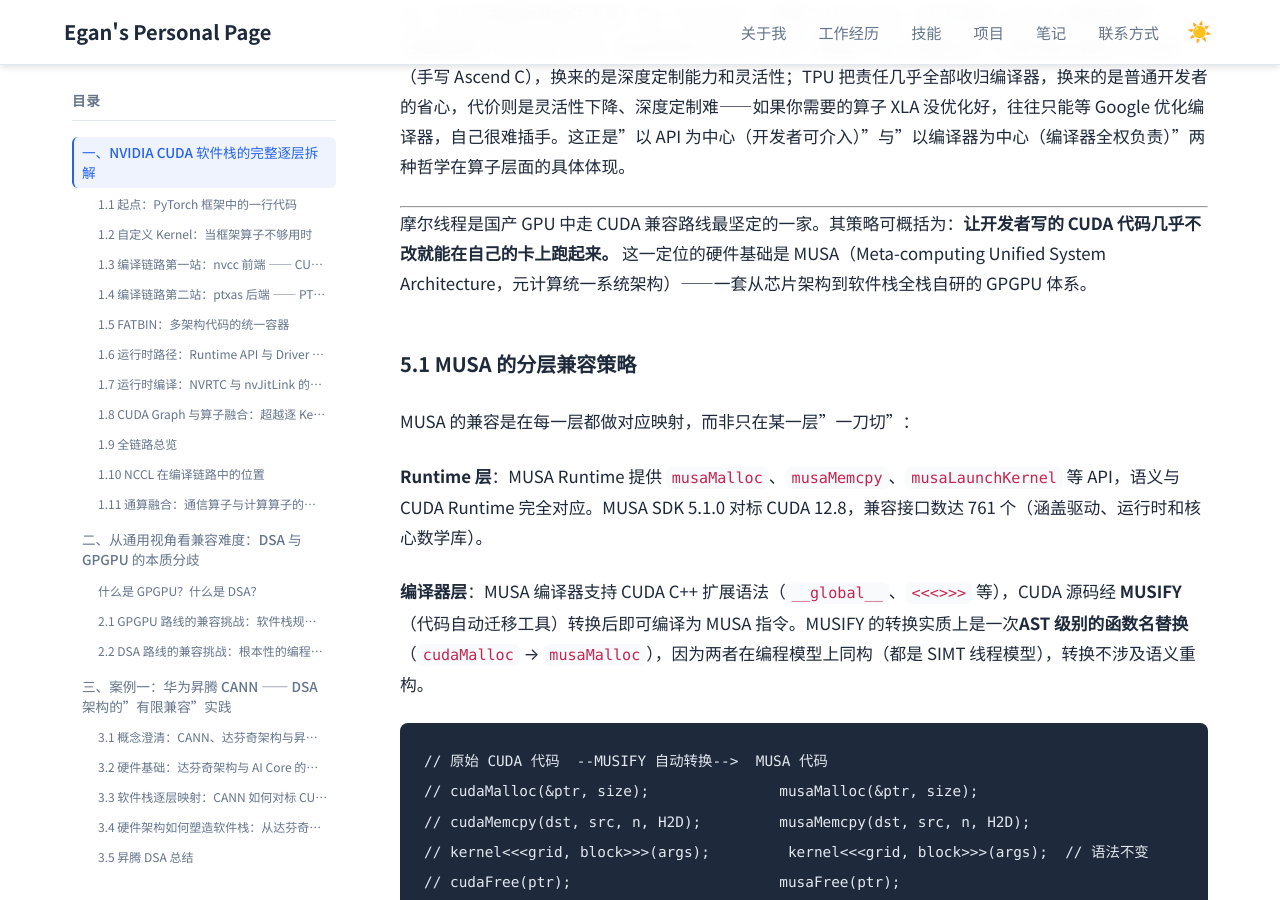
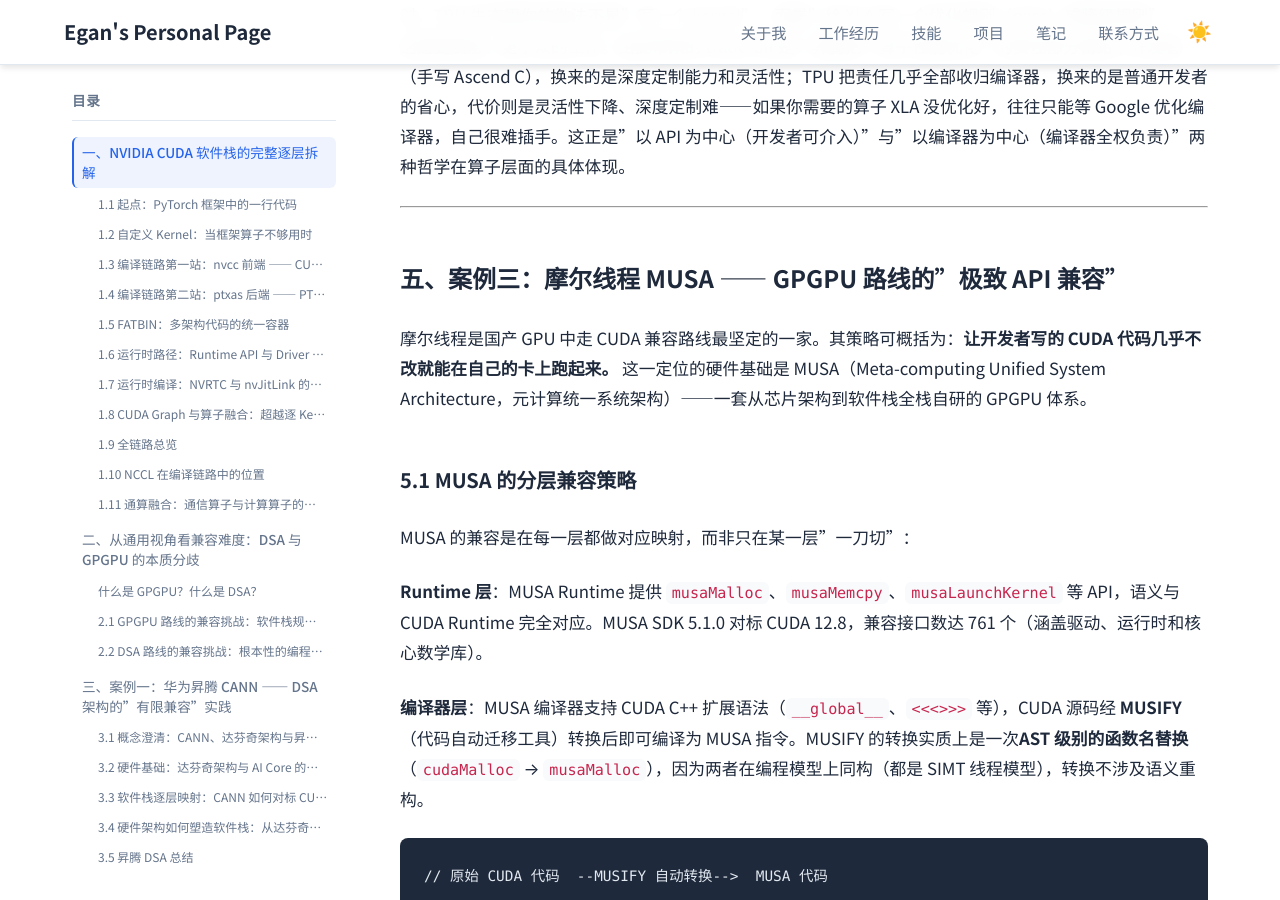
Before and after one commit to Lejun-Hu/Lejun-Hu.github.io, a Jekyll site: the page built from _notes/2026-8-15-cuda-ecosystem-compatibility.md, in a window 1280 px wide and 900 px high, scrolled down 55957 px. Built offline with Jekyll 4.4.1, drawn with Linux system fonts in a browser that asks for light colours.

Commit message:
fix chapter numbering: Moore Threads should be chapter 5, restore subtitle

```diff
--- a/_notes/2026-8-15-cuda-ecosystem-compatibility.md
+++ b/_notes/2026-8-15-cuda-ecosystem-compatibility.md
@@ -1141,6 +1141,8 @@ with tf.Session() as sess:            # 只有在 Session 里 run 时才真正
 
 ---
 
+## 五、案例三：摩尔线程 MUSA —— GPGPU 路线的"极致 API 兼容"
+
 摩尔线程是国产 GPU 中走 CUDA 兼容路线最坚定的一家。其策略可概括为：**让开发者写的 CUDA 代码几乎不改就能在自己的卡上跑起来。** 这一定位的硬件基础是 MUSA（Meta-computing Unified System Architecture，元计算统一系统架构）——一套从芯片架构到软件栈全栈自研的 GPGPU 体系。
 
 ### 5.1 MUSA 的分层兼容策略
```
